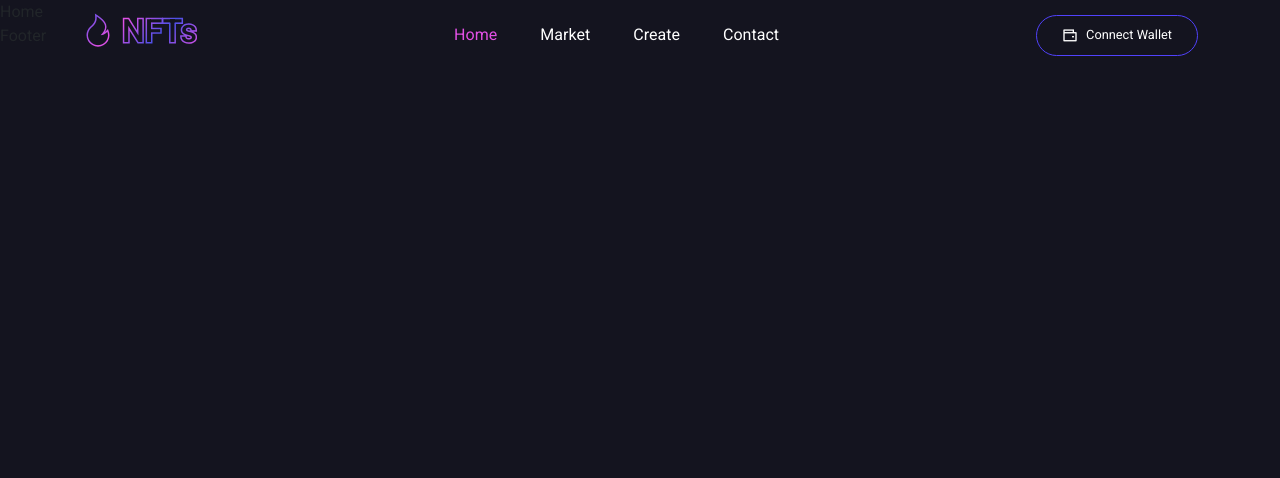
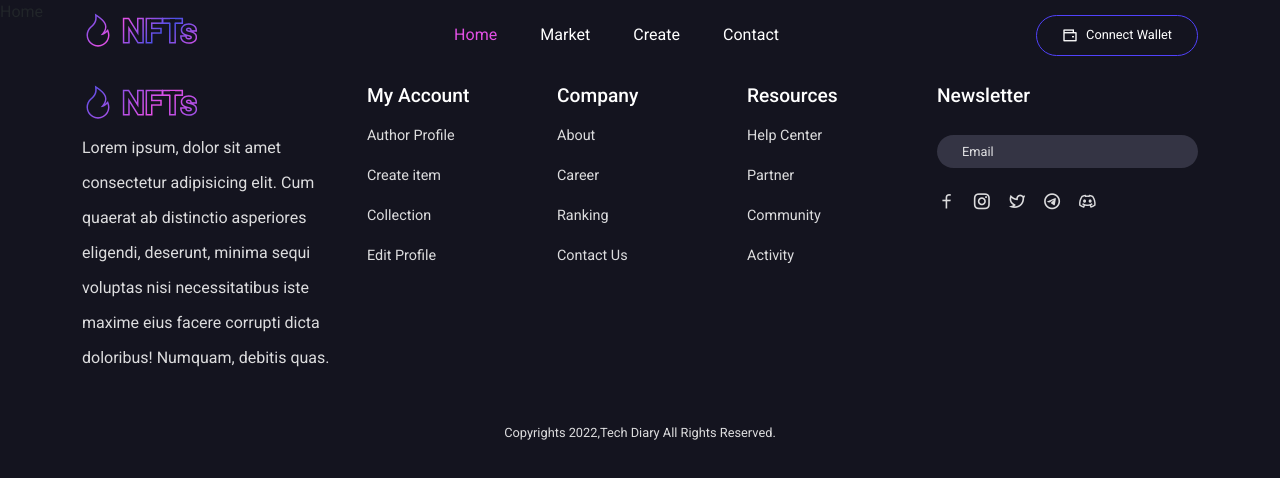
Before and after one commit to aurimas12/web3.0, a React (Create React App) app in the folder client/: page /home in a window 1280 px wide. Shown: the top 478 px of the page. Built offline with nearby package versions, Linux system fonts and the light colour scheme.

Commit message:
add footer

```diff
--- a/client/src/components/Footer/Footer.jsx
+++ b/client/src/components/Footer/Footer.jsx
@@ -1,8 +1,136 @@
 import React from 'react'
+import {Container,Row,Col,ListGroup,ListGroupItem} from 'reactstrap';
+import {Link} from 'react-router-dom';
+import './footer.css';
+const MY__ACCOUNT = [
+  {
+    display:'Author Profile',
+    url:'/seller-profile'
+  },
+  {
+    display:'Create item',
+    url:'/create'
+  },
+  {
+    display:'Collection',
+    url:'/market'
+  },
+  {
+    display:'Edit Profile',
+    url:'/edit-profile'
+  }
+]
 
-function Footer() {
+const RESOURCES = [
+  {
+    display:'Help Center',
+    url:'#'
+  },
+  {
+    display:'Partner',
+    url:'#'
+  },
+  {
+    display:'Community',
+    url:'#'
+  },
+  {
+    display:'Activity',
+    url:'#'
+  }
+]
+
+const COMPANY = [
+  {
+    display:'About',
+    url:'#'
+  },
+  {
+    display:'Career',
+    url:'#'
+  },
+  {
+    display:'Ranking',
+    url:'#'
+  },
+  {
+    display:'Contact Us',
+    url:'/contact'
+  }
+]
+const Footer= ()=> {
   return (
-    <div>Footer</div>
+    <footer>
+      <Container>
+        <Row>
+          <Col lg='3' md='6' sm='6'>
+            <div className='logo'>
+              <h2 className="d-flex gap-2 align-items-center"><span>
+                <i class="ri-fire-fill"></i>
+              </span>NFTs</h2>
+              <p>Lorem ipsum, dolor sit amet consectetur adipisicing elit. Cum quaerat ab distinctio asperiores
+                eligendi, deserunt, minima sequi voluptas nisi necessitatibus iste maxime eius facere corrupti
+                dicta doloribus! Numquam, debitis quas.
+              </p>
+            </div>
+          </Col>
+          <Col lg='2' md='3' sm='6'>
+            <h5>My Account</h5>
+            <ListGroup className='list__group'>
+              {
+                MY__ACCOUNT.map((item,index)=>(
+                  <ListGroupItem key={index} className='list__item'>
+                    <Link to={item.url}>{item.display}</Link>
+                  </ListGroupItem>
+                ))
+              }
+            </ListGroup>
+          </Col>
+          <Col lg='2' md='3' sm='6'>
+          <h5>Company</h5>
+            <ListGroup className='list__group'>
+              {
+                COMPANY.map((item,index)=>(
+                  <ListGroupItem key={index} className='list__item'>
+                    <Link to={item.url}>{item.display}</Link>
+                  </ListGroupItem>
+                ))
+              }
+            </ListGroup>
+          </Col>
+          <Col lg='2' md='3' sm='6'>
+          <h5>Resources</h5>
+            <ListGroup className='list__group'>
+              {
+                RESOURCES.map((item,index)=>(
+                  <ListGroupItem key={index} className='list__item'>
+                    <Link to={item.url}>{item.display}</Link>
+                  </ListGroupItem>
+                ))
+              }
+            </ListGroup>
+          </Col>
+
+          <Col lg='3' md='6' sm='6'>
+            <h5>Newsletter</h5>
+            <input type="text" className='newsletter' placeholder='Email' />
+            <div className="div social__links d-flex gap-3 align-items-center">
+              <span><Link to='#'><i class='ri-facebook-line'></i></Link></span>
+              <span><Link to='#'><i class='ri-instagram-line'></i></Link></span>
+              <span><Link to='#'><i class='ri-twitter-line'></i></Link></span>
+              <span><Link to='#'><i class='ri-telegram-line'></i></Link></span>
+              <span><Link to='#'><i class='ri-discord-line'></i></Link></span>
+            </div>
+          </Col>
+          <Col lg='12' className='mt-4 text-center'>
+            <p className='copyright'>
+              {" "}
+              Copyrights 2022,Tech Diary All Rights Reserved.{" "}
+            </p>
+          </Col>
+        </Row>
+      </Container>
+    </footer>
   )
 }
 
--- /dev/null
+++ b/client/src/components/Footer/footer.css
@@ -0,0 +1,65 @@
+.footer h5{
+    font-size: 1.1rem;
+    color: #fff;
+}
+
+.footer{
+    padding-bottom: 30px;
+}
+h5{
+    font-size: 1.2rem;
+    color: #fff;
+}
+
+.list__item{
+    background: transparent !important;
+    padding-left: 0 !important;
+    border: none !important;
+}
+
+.list__item a{
+    text-decoration: none;
+    color: #fff;
+    opacity: 85%;
+    font-size: 0.9rem;
+}
+
+.list__item a:hover{
+    color: #fff;
+    opacity: 85%;
+}
+
+.newsletter{
+    width: 100%;
+    border-radius: 50px;
+    color: #fff;
+    padding: 7px 25px;
+    margin-top: 20px;
+    margin-bottom: 20px;
+    border: none;
+    outline: none;
+    font-size: .8rem;
+    background: #343444;
+}
+
+::placeholder{
+    color: #fff;
+    opacity: 85%;
+}
+
+.social__links span a{
+    text-decoration: none;
+    color: #fff;
+    opacity: 85%;
+    font-size: 1.2rem;
+    font-weight: 400;
+    transition: 0.3s;
+}
+
+.social__links span a:hover{
+    color: #e250e5;
+}
+
+.copyright{
+    font-size: .8rem;
+}
```
Also changed, not shown: client/src/components/ui/HeroSection.jsx (added, +9 -0 lines).
